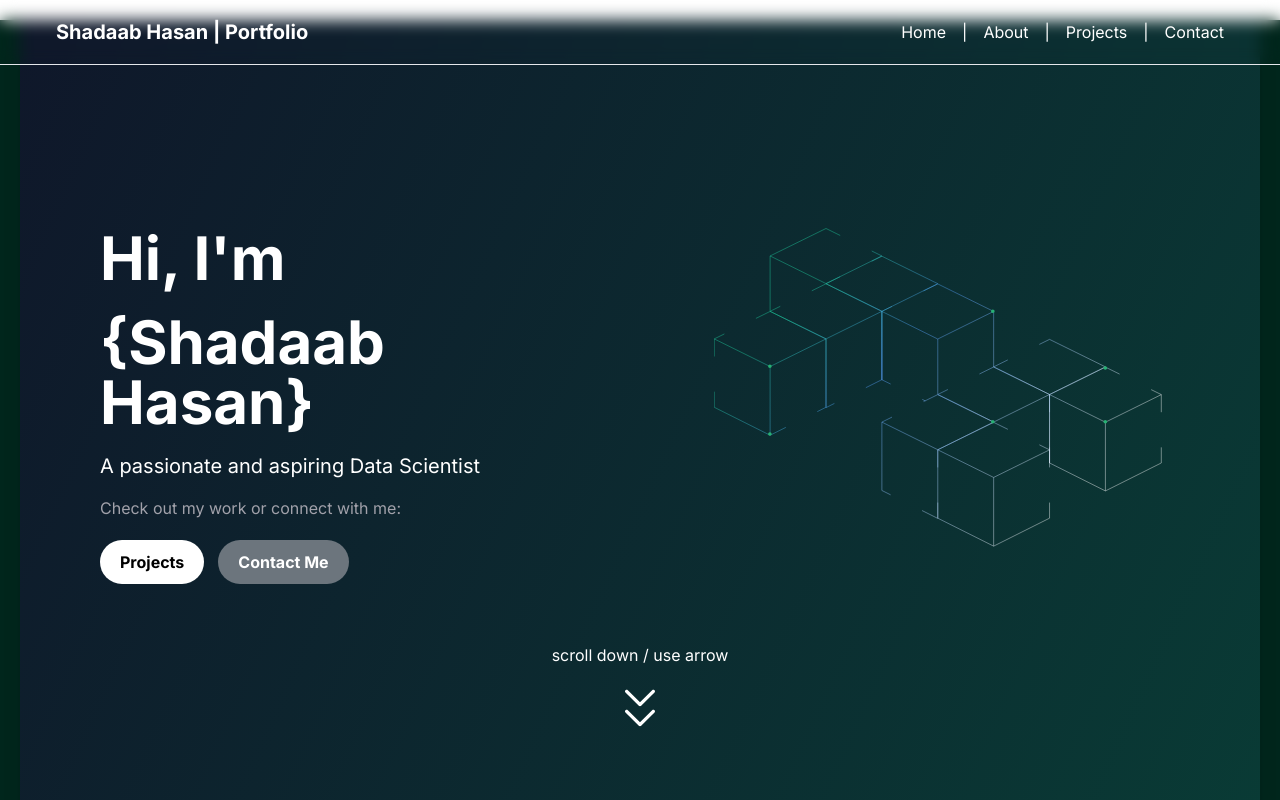
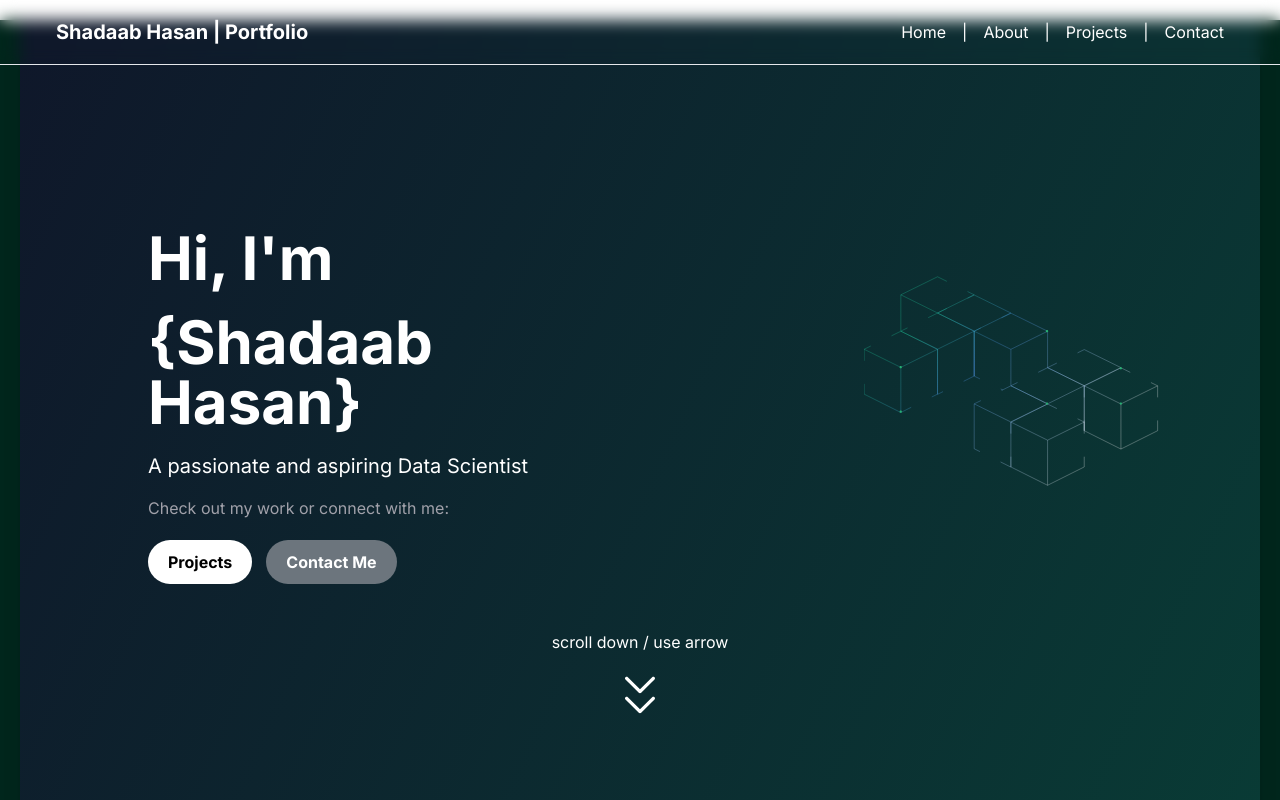
Before and after one commit to ShadaabHasan/portfolio, a Next.js app: page / in a window 1280 px wide. Shown: the top 800 px of the page. Built offline with nearby package versions, Linux system fonts and the light colour scheme.

Commit message:
minor changes

```diff
--- a/app/AboutMe/page.js
+++ b/app/AboutMe/page.js
@@ -24,7 +24,7 @@ const page = () => {
   return (
     <>
       <Navbar />
-      <div className='purple-footer text-white'>
+      <div className='black-footer text-white'>
         <div className={`transition-all duration-300 ${isBottom ? "m-5" : "m-0"}`}>
             <div className='bg-gradient-to-br from-gray-900 to-slate-800 rounded-b-3xl text-white pb-20'>
                 <div className="container mx-auto padding-top-project">
--- a/app/Contact/page.js
+++ b/app/Contact/page.js
@@ -4,6 +4,8 @@ import React from 'react'
 import { useForm } from 'react-hook-form'
 // import { useRef } from 'react';
 import Navbar from "../components/Navbar";
+import Footer from '../components/Footer';
+import { useEffect, useState } from "react";
 
 
 const page = () => {
@@ -42,13 +44,27 @@ const page = () => {
   }
 }
 
+ const [isBottom, setIsBottom] = useState(false);
 
+           useEffect(() => {
+             const handleScroll = () => {
+               const scrollPosition = window.innerHeight + window.scrollY;
+               const pageHeight = document.documentElement.scrollHeight;
+
+               // Check if the user has reached the bottom
+               setIsBottom(scrollPosition >= pageHeight - 100);
+             };
+
+             window.addEventListener("scroll", handleScroll);
+             return () => window.removeEventListener("scroll", handleScroll);  }, []);
 
   return (
     <>
     <Navbar />
+    <div className='purple-footer text-white'>
+    <div className={`transition-all duration-300 ${isBottom ? "m-5" : "m-0"}`}>
 
-    <div className='min-h-screen bg-gradient-to-br from-slate-900 to-fuchsia-900 text-white'>
+    <div className='min-h-screen bg-gradient-to-br from-slate-900 to-fuchsia-900 text-white rounded-3xl'>
       <div className='text-8xl padding-top-contact'>
         <p>{"{Get in touch}"}</p>
       </div>
@@ -112,8 +128,12 @@ const page = () => {
                             </div>
         </form>
       </div>
+
     </div>
+    </div>
+    <Footer />
 
+    </div>
     </>
   )
 }
--- a/app/components/Home1.jsx
+++ b/app/components/Home1.jsx
@@ -6,7 +6,7 @@ const Home = () => {
   return (
     <>
       <div className="main-section" id="home" >
-        <div className="w-1/2 mx-20">
+        <div className="w-1/2 mx-32">
             <h1 className="mt-52 flex font-bold text-6xl ">{"Hi, I'm"}</h1>
             <br></br>
             <h1 className='font-bold text-6xl'>{"{Shadaab Hasan}"}</h1>
@@ -21,10 +21,10 @@ const Home = () => {
         <div className="w-1/2 flex justify-end">
               <div style={{ opacity: 1, transform: "none" }} className='mt-28 p-24'>
             <svg
-              viewBox="0 0 1280 906"
+              viewBox="0 0 1300 906"
               fill="none"
               xmlns="http://www.w3.org/2000/svg"
-              className="lg:w-[450px] w-full h-full"
+              className="w-full h-full"
             >
               <defs>
                 <linearGradient id="paint-linear" x1="1272.23" y1="479.474" x2="506.242" y2="-216.277" gradientUnits="userSpaceOnUse">
@@ -33,7 +33,7 @@ const Home = () => {
                   <stop offset="0.93102" stopColor="#1dd1a1" />
                 </linearGradient>
                 <clipPath id="clip0">
-                  <rect width="1273" height="906" fill="white" />
+                  <rect width="1290" height="906" fill="white" />
                 </clipPath>
               </defs>
               <g>
--- a/app/globals.css
+++ b/app/globals.css
@@ -146,7 +146,11 @@
 }
 
 .purple-footer{
-    background-color: black;
+    background-color: #601a69;
+}
+
+.black-footer{
+    background-color: #000000;
 }
 
 .padding-top-aboutme{
```
Also changed, not shown: 1 other file (tests, documents, lock files or other folders).
